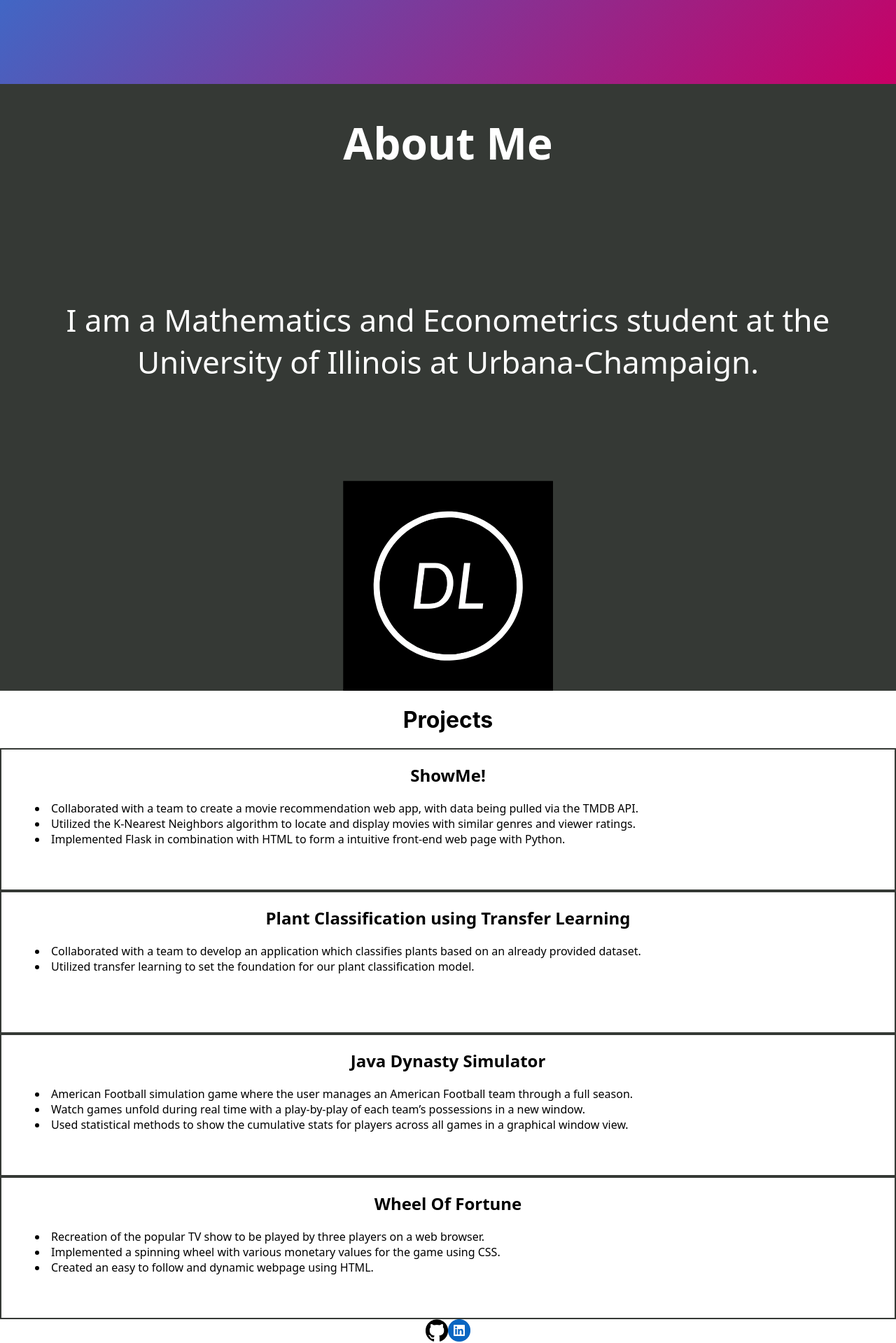
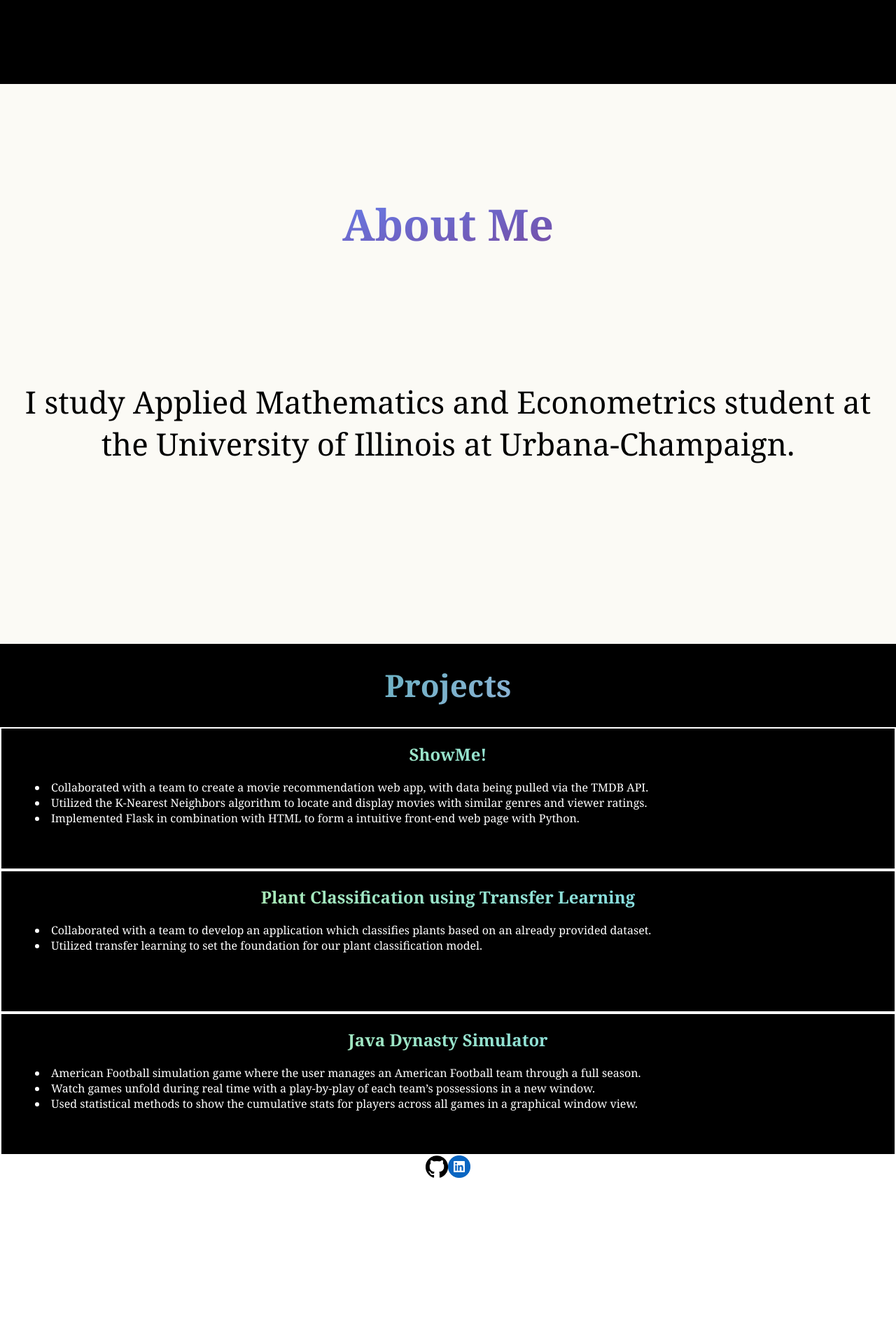
Before and after one commit to DevLangaliya/portfolio-dev, a React (Create React App) app: page / in a window 1280 px wide. Shown: the part 680-2599 px from the top of the page at 70% size. After the commit the page ends 2368 px from the top, so only its background shows below. Built offline with nearby package versions, Linux system fonts and the light colour scheme.

Commit message:
significantly improved UI

```diff
--- a/src/AboutMe.css
+++ b/src/AboutMe.css
@@ -3,7 +3,14 @@
     width: 100%;
     height: 100%;
     border-radius: 1px;
-    border-color: white;
+    border-color: black;
+}
+
+.about-me {
+    background: -webkit-linear-gradient(105deg, #764BA2 , #667EEA);
+        -webkit-background-clip: text;
+        background-clip: text;
+        -webkit-text-fill-color: transparent;
 }
 
 
@@ -26,8 +33,6 @@
     height: 50vh;
     scroll-snap-align: start;
     scroll-behavior: smooth;
-
-    background: #353935;
     justify-content: center;
     align-items: center;
     font-size: 44px;
@@ -38,10 +43,3 @@
     }
 
 }
-
-.image {
-    align-self: center;
-    @media (max-width: 767px) {
-        scale: 0.25;
-    }
-}
--- a/src/AboutMe.js
+++ b/src/AboutMe.js
@@ -1,25 +1,32 @@
 import React from "react";
 import './AboutMe.css';
 import Fade from 'react-reveal/Fade';
-import logo from './white-logo.svg';
 
 export default function AboutMe() {
   return (
     <main className="App-aboutme">
       <Fade bottom>
-        <h1>About Me</h1>
+        <h1 className="about-me">About Me</h1>
       </Fade>
       <div className="slides-container">
         <div className="slides">
           <Fade bottom>
             <div className="carousel-item active">
               <p>
-                I am a Mathematics and Econometrics student at the University of Illinois at Urbana-Champaign.
+                I study Applied Mathematics and Econometrics student at the University of Illinois at Urbana-Champaign.
               </p>
             </div>
           </Fade>
 
-          <Fade bottom right>
+          <Fade right>
+            <div className="carousel-item ">
+              <p>
+                I am currently learning React.js.
+              </p>
+            </div>
+          </Fade>
+
+          <Fade right>
             <div className="carousel-item ">
               <p>
                 I am a software engineer with a passion for building web applications.
@@ -27,7 +34,7 @@ export default function AboutMe() {
             </div>
           </Fade>
 
-          <Fade bottom right>
+          <Fade right>
             <div className="carousel-item ">
               <p>
                 I am a software engineer with a passion for building web applications.
@@ -35,15 +42,7 @@ export default function AboutMe() {
             </div>
           </Fade>
 
-          <Fade bottom right>
-            <div className="carousel-item ">
-              <p>
-                I am a software engineer with a passion for building web applications.
-              </p>
-            </div>
-          </Fade>
-
-          <Fade bottom right>
+          <Fade right>
             <div className="carousel-item ">
               <p>
                 I am a software engineer with a passion for building web applications.
@@ -52,7 +51,6 @@ export default function AboutMe() {
           </Fade>
         </div>
       </div>
-      <img src={logo} alt="Dev Langaliya" width="300" className="image"/>
     </main>
   );
 }
--- a/src/App.css
+++ b/src/App.css
@@ -1,22 +1,23 @@
 .App {
   text-align: center;
-}
-.main-first-connect {
-  background-image: linear-gradient(135deg, #0098f3, #644CAC, #c80065);
 }
 
 .App-header {
   text-size-adjust: auto;
-  background-image: linear-gradient(135deg, #0098f3, #644CAC, #c80065);
+  background-color: black;
   min-height: 100vh;
   display: flex;
   flex-direction: column;
   align-items: center;
   justify-content: center;
   font-size: calc(25px + 2vmin);
-  color: white;
   text-align: center;
-  font-family:system-ui, -apple-system, BlinkMacSystemFont, 'Segoe UI', Roboto, Oxygen, Ubuntu, Cantarell, 'Open Sans', 'Helvetica Neue', sans-serif;
+  font-family: Cambria, Cochin, Georgia, Times, 'Times New Roman', serif;
+
+}
+
+.App-projects-container {
+  background-color: black;
 }
 
 .App-aboutme {
@@ -28,28 +29,38 @@
   align-items: center;
   justify-content: center;
   font-size: calc(15px + 2vmin);
-  color: white;
-  background-color: #353935;
-  font-family: system-ui, -apple-system, BlinkMacSystemFont, 'Segoe UI', Roboto, Oxygen, Ubuntu, Cantarell, 'Open Sans', 'Helvetica Neue', sans-serif;
+  color: black;
+  background-color: #FBFAF5;
+  font-family: Cambria, Cochin, Georgia, Times, 'Times New Roman', serif;
+  @media (max-width: 767px) {
+    min-height: 50vh;
+
+  }
+
+}
+
+.App-projects-container {
+  background-image: black;
 }
 
 .App-project {
   text-size-adjust: auto;
-  border: 2px solid #353935;
-
-  /* Media query for screens smaller than 768px */
-
+  border: 2px solid white;
   max-height: 25vh;
   min-height: 25vh;
   max-width: 99.75vw;
-  font-family: system-ui, -apple-system, BlinkMacSystemFont, 'Segoe UI', Roboto, Oxygen, Ubuntu, Cantarell, 'Open Sans', 'Helvetica Neue', sans-serif;
+  font-family: Cambria, Cochin, Georgia, Times, 'Times New Roman', serif;
+  @media (max-width: 767px) {
+      padding-left: 1rem;
+      padding-right: 1rem;
+      font-size: 10px;
+    }
 }
 
 .App-footer {
   text-size-adjust: auto;
   float: bottom;
-  background-color: white;
-  color: white;
+  color:white;
   font-size: calc(10px + 1vmin);
   font-family: system-ui, -apple-system, BlinkMacSystemFont, 'Segoe UI', Roboto, Oxygen, Ubuntu, Cantarell, 'Open Sans', 'Helvetica Neue', sans-serif;
 }
--- a/src/App.js
+++ b/src/App.js
@@ -8,10 +8,8 @@ function App() {
 
   return (
     <div id="main-div">
-      <div id="main-first-connect">
-        <Header />
-        <AboutMe />
-      </div>
+      <Header />
+      <AboutMe />
       <Projects />
       <Footer />
     </div>
--- /dev/null
+++ b/src/Header.css
@@ -0,0 +1,6 @@
+.title {
+    background: -webkit-linear-gradient(135deg, #BFF098, #6FD6FF);
+    -webkit-background-clip: text;
+    background-clip: text;
+    -webkit-text-fill-color: transparent;
+}
--- a/src/Header.js
+++ b/src/Header.js
@@ -1,13 +1,13 @@
 import React from "react";
 import Fade from 'react-reveal/Fade';
+import './Header.css';
 
 export default function Header() {
   return (
     <header className="App-header">
       <Fade bottom>
-        <h1>Dev Langaliya</h1>
+        <h1 className="title">Dev Langaliya</h1>
       </Fade>
-
     </header>
   );
 }
--- a/src/Projects.css
+++ b/src/Projects.css
@@ -1,27 +1,54 @@
-h2 {
+.header {
     text-align: center;
     text-size-adjust: auto;
+    background: -webkit-linear-gradient(135deg, #D8B5FF , #1EAE98);
+        -webkit-background-clip: text;
+        background-clip: text;
+        -webkit-text-fill-color: transparent;
+    background-image: black;
+    font-family: Cambria,
+        Cochin,
+        Georgia,
+        Times,
+        'Times New Roman',
+        serif;
+
+    @media (max-width: 767px) {
+        font-size: 12px;
+    }
+
+}
+
+.proj {
+    color: black;
+    font-size: 44px;
+    font-weight:bold;
+}
+
+
+.proj-name {
+    text-align: center;
+    text-size-adjust: auto;
+    background: -webkit-linear-gradient(45deg, #BFF098, #6FD6FF);
+        -webkit-background-clip: text;
+        background-clip: text;
+        -webkit-text-fill-color: transparent;
     @media (max-width: 767px) {
         font-size: 15px;
     }
 }
 
-.header {
-    text-align: center;
-    text-size-adjust: auto;
-    @media (max-width: 767px) {
-        font-size: 15px;
-    }
-}
 
-li {
+
+.proj-desc {
     padding-left: 3rem;
     text-wrap: wrap;
-
+    font-size-adjust: auto;
+    color:white;
     @media (max-width: 767px) {
         padding-left: 1rem;
         padding-right: 1rem;
         font-size: 10px;
     }
-    font-size-adjust: auto;
+
 }
--- a/src/Projects.js
+++ b/src/Projects.js
@@ -5,15 +5,15 @@ import { Fade } from 'react-reveal';
 export default function Projects() {
     return (
         <div className="App-projects-container">
-            <div className='header'>
-                <h1>Projects</h1>
+            <div className='header' style={{ "background-color":"black", "overflow":"hidden"}}>
+                <h1 className='proj'>Projects</h1>
             </div>
             <Fade right>
                 <div className="App-project">
-                    <h2>ShowMe!</h2>
-                    <li>Collaborated with a team to create a movie recommendation web app, with data being pulled via the TMDB API.</li>
-                    <li>Utilized the K-Nearest Neighbors algorithm to locate and display movies with similar genres and viewer ratings.</li>
-                    <li>Implemented Flask in combination with HTML to form a intuitive front-end web page with Python.</li>
+                    <h2 className='proj-name'>ShowMe!</h2>
+                    <li className='proj-desc'>Collaborated with a team to create a movie recommendation web app, with data being pulled via the TMDB API.</li>
+                    <li className='proj-desc'>Utilized the K-Nearest Neighbors algorithm to locate and display movies with similar genres and viewer ratings.</li>
+                    <li className='proj-desc'>Implemented Flask in combination with HTML to form a intuitive front-end web page with Python.</li>
                     <br></br>
                     <br></br>
                     <br></br>
@@ -22,9 +22,9 @@ export default function Projects() {
 
             <Fade left>
                 <div className="App-project">
-                    <h2>Plant Classification using Transfer Learning</h2>
-                    <li>Collaborated with a team to develop an application which classifies plants based on an already provided dataset.</li>
-                    <li>Utilized transfer learning to set the foundation for our plant classification model.</li>
+                    <h2 className='proj-name'>Plant Classification using Transfer Learning</h2>
+                    <li className='proj-desc'>Collaborated with a team to develop an application which classifies plants based on an already provided dataset.</li>
+                    <li className='proj-desc'>Utilized transfer learning to set the foundation for our plant classification model.</li>
                     <br></br>
                     <br></br>
                     <br></br>
@@ -33,28 +33,28 @@ export default function Projects() {
 
             <Fade right>
                 <div className="App-project">
-                    <h2>Java Dynasty Simulator</h2>
-                    <li>American Football simulation game where the user manages an American Football team through a full season.</li>
-                    <li>Watch games unfold during real time with a play-by-play of each team’s possessions in a new window.</li>
-                    <li>Used statistical methods to show the cumulative stats for players across all games in a graphical window view.</li>
+                    <h2 className='proj-name'>Java Dynasty Simulator</h2>
+                    <li className='proj-desc'>American Football simulation game where the user manages an American Football team through a full season.</li>
+                    <li className='proj-desc'>Watch games unfold during real time with a play-by-play of each team’s possessions in a new window.</li>
+                    <li className='proj-desc'>Used statistical methods to show the cumulative stats for players across all games in a graphical window view.</li>
                     <br></br>
                     <br></br>
                     <br></br>
                 </div>
             </Fade>
 
-            <Fade left>
+            {/* <Fade left>
                 <div className="App-project">
-                    <h2>Wheel Of Fortune</h2>
-                    <li>Recreation of the popular TV show to be played by three players on a web browser.</li>
-                    <li>Implemented a spinning wheel with various monetary values for the game using CSS.</li>
-                    <li>Created an easy to follow and dynamic webpage using HTML.</li>
+                    <h2 className='proj-name'>Wheel Of Fortune</h2>
+                    <li className='proj-desc'>Recreation of the popular TV show to be played by three players on a web browser.</li>
+                    <li className='proj-desc'>Implemented a spinning wheel with various monetary values for the game using CSS.</li>
+                    <li className='proj-desc'>Created an easy to follow and dynamic webpage using HTML.</li>
                     <br></br>
                     <br></br>
                     <br></br>
                 </div>
 
-            </Fade>
+            </Fade> */}
         </div>
     );
 }
```
